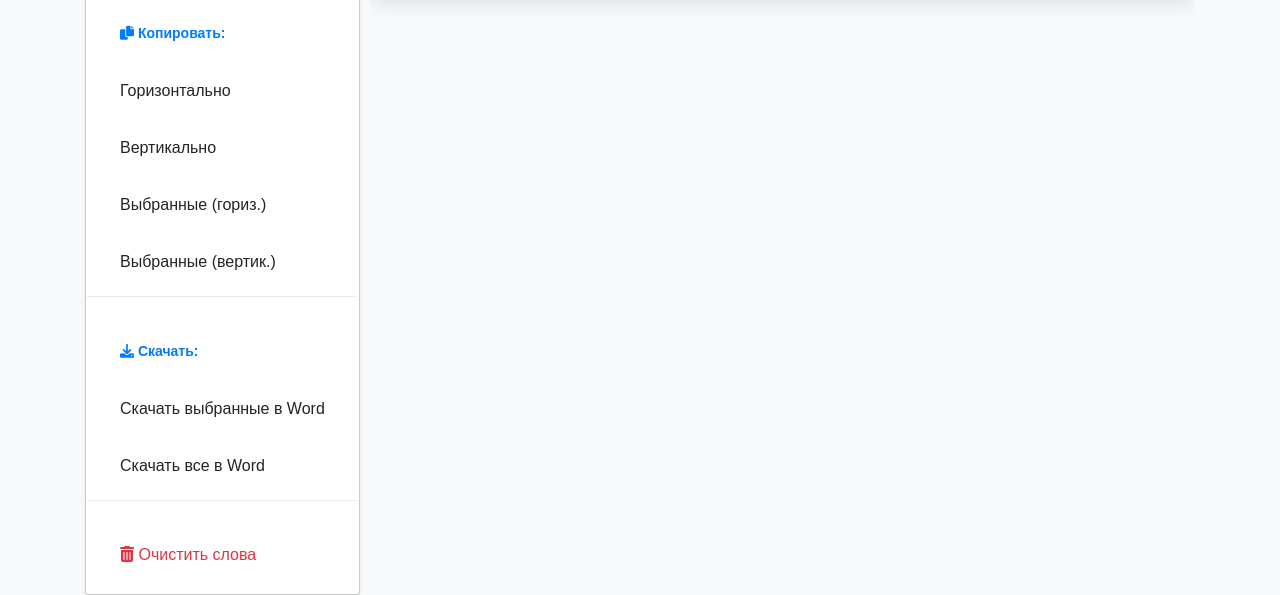
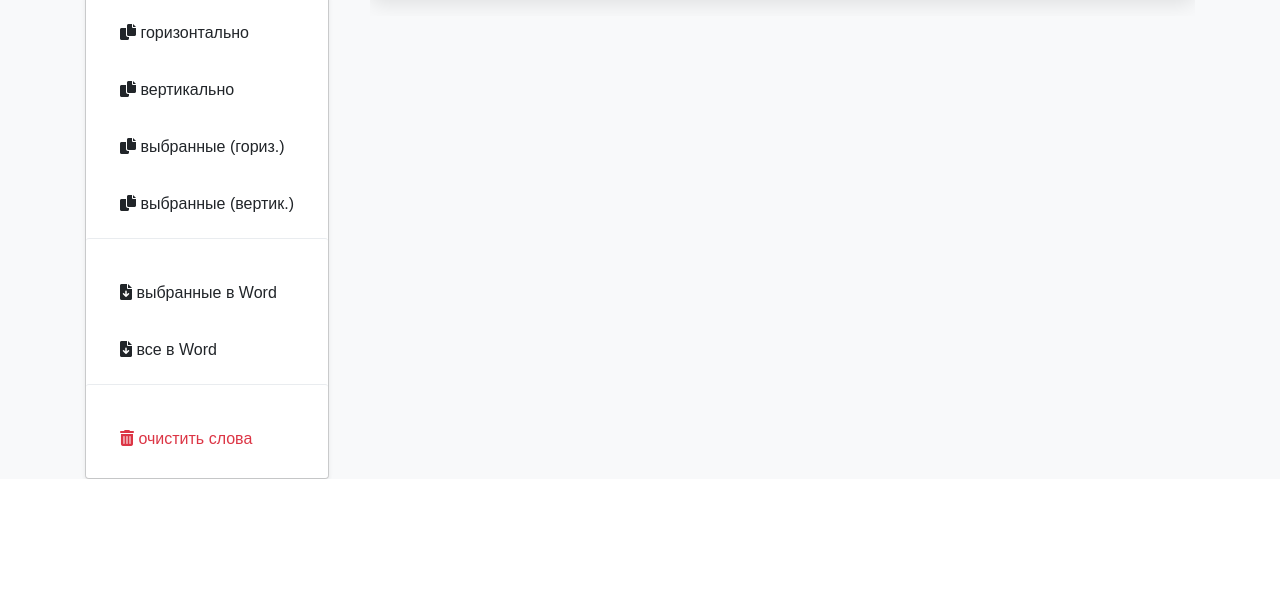
Before and after one commit to Vitya07/Chinese_filter_main, a Flask app: page /filter_words/1 in a window 1280 px wide, after a click on "⚙️ Опции". Shown: the part 389-984 px from the top of the page. After the commit the page ends 868 px from the top, so only its background shows below. Run offline with Flask 3, Linux system fonts and the light colour scheme; the visitor is signed in with stand-in values (Sample User, id 1); data that the repository does not hold is empty; some libraries are stand-ins or nearby versions.

Commit message:
Update filtered.html

```diff
--- a/templates/filtered.html
+++ b/templates/filtered.html
@@ -26,27 +26,17 @@
                     ⚙️ Опции
                 </button>
                 <ul class="dropdown-menu shadow-sm" aria-labelledby="dropdownMenuButton">
-                    <li>
-                        <h6 class="dropdown-header text-primary font-weight-bold">
-                            <i class="fas fa-copy"></i> Копировать:
-                        </h6>
-                    </li>
-                    <li><button class="dropdown-item" id="copy-all-horizontal">Горизонтально</button></li>
-                    <li><button class="dropdown-item" id="copy-all-vertical">Вертикально</button></li>
-                    <li><button class="dropdown-item" id="copy-selected-horizontal-no-numbers">Выбранные (гориз.)</button></li>
-                    <li><button class="dropdown-item" id="copy-selected-vertical">Выбранные (вертик.)</button></li>
+                    <li><button class="dropdown-item" id="copy-all-horizontal"><i class="fas fa-copy me-2"></i> горизонтально</button></li>
+                    <li><button class="dropdown-item" id="copy-all-vertical"><i class="fas fa-copy me-2"></i> вертикально</button></li>
+                    <li><button class="dropdown-item" id="copy-selected-horizontal-no-numbers"><i class="fas fa-copy me-2"></i> выбранные (гориз.)</button></li>
+                    <li><button class="dropdown-item" id="copy-selected-vertical"><i class="fas fa-copy me-2"></i> выбранные (вертик.)</button></li>
                     <li class="dropdown-divider"></li>
-                    <li>
-                        <h6 class="dropdown-header text-primary font-weight-bold">
-                            <i class="fas fa-download"></i> Скачать:
-                        </h6>
-                    </li>
-                    <li><button class="dropdown-item" id="download-selected-button">Скачать выбранные в Word</button></li>
-                    <li><a href="{{ url_for('download', document_id=document_id) }}" class="dropdown-item">Скачать все в Word</a></li>
+                    <li><button class="dropdown-item" id="download-selected-button"><i class="fas fa-file-download"></i> выбранные в Word</button></li>
+                    <li><a href="{{ url_for('download', document_id=document_id) }}" class="dropdown-item"><i class="fas fa-file-download"></i> все в Word</a></li>
                     <li class="dropdown-divider"></li>
                     <li>
                         <button class="dropdown-item text-danger" id="clear-words-button">
-                            <i class="fas fa-trash-alt me-2"></i> Очистить слова
+                            <i class="fas fa-trash-alt me-2"></i> очистить слова
                         </button>
                     </li>
                 </ul>
```
